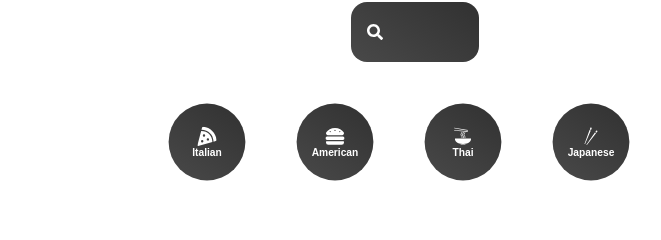
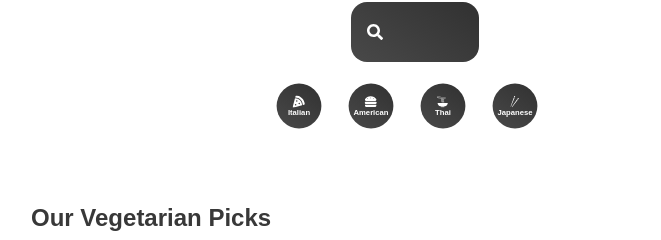
Before and after one commit to surbhi-973/Lusciouss, a React (Create React App) app: page / in a window 1280 px wide. Shown: the part 166-406 px from the top of the page, without its empty margins (225-886 px from the left). Built offline with nearby package versions, Linux system fonts and the light colour scheme; no server answers; a web font is replaced by a local one.

Commit message:
Update Category.jsx

```diff
--- a/src/Components/Category.jsx
+++ b/src/Components/Category.jsx
@@ -29,7 +29,7 @@ function Category() {
 const List = styled.div`
     display: flex;
     justify-content: center;
-    margin: 2rem 0rem;
+    margin: 1rem 0rem;
 `;
 
 const SLink = styled(NavLink)`
@@ -38,22 +38,22 @@ const SLink = styled(NavLink)`
     justify-content: center;
     align-items: center;
     border-radius: 50%;
-    margin-right: 2rem;
+    margin-right: 1rem;
     text-decoration: none;
     background: linear-gradient(35deg, #494949, #313131);
-    width: 6rem;
-    height: 6rem;
+    width: 3.5rem;
+    height: 3.5rem;
     cursor: pointer;
     transform: scale(0.8);
 
     h4{
         color: white;
-        font-size: 0.8rem;
+        font-size: 0.6rem;
     }
 
     svg{
         color: white;
-        font-size: 1.5rem;
+        font-size: 0.95rem;
     }
     &.active{
         background: linear-gradient(to right, #f27121, #e94057);
```
